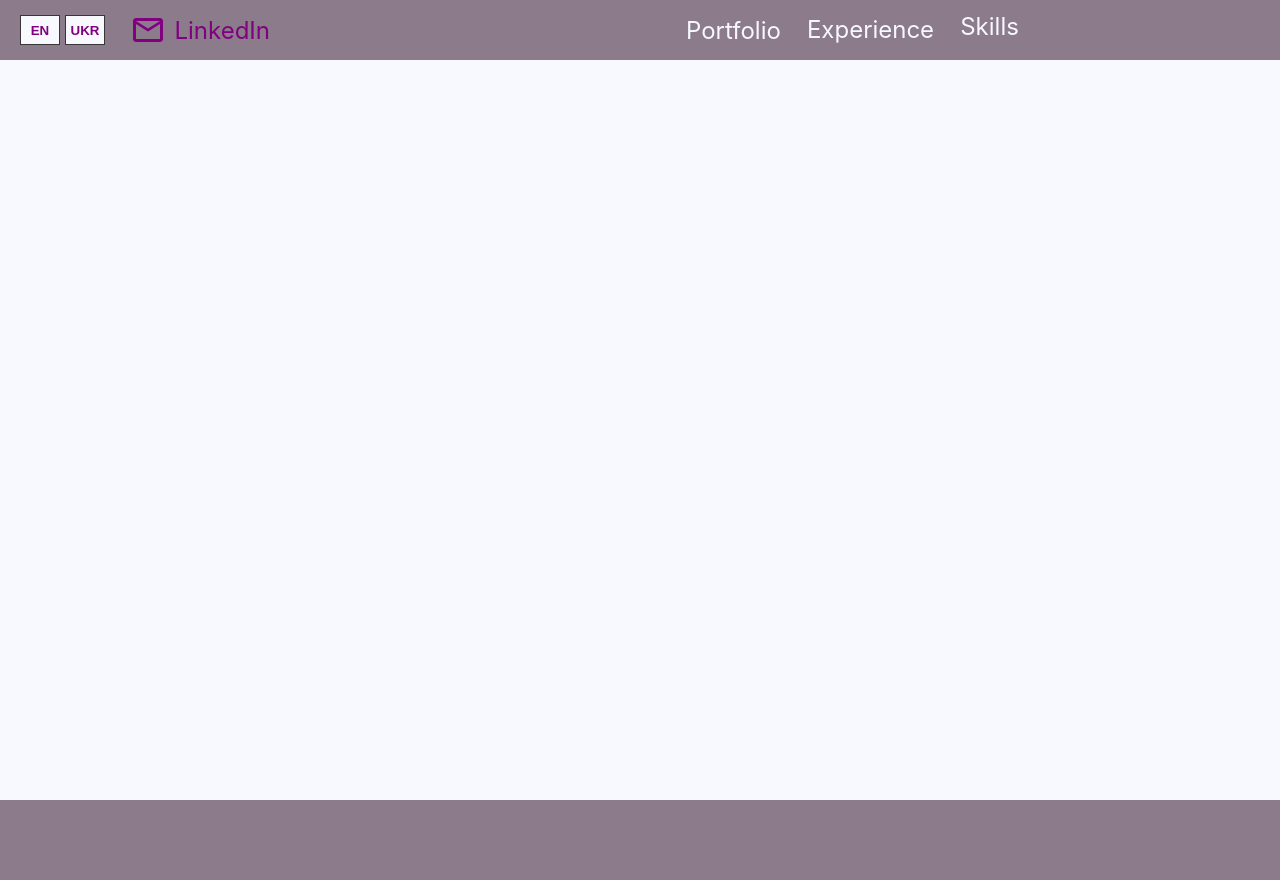
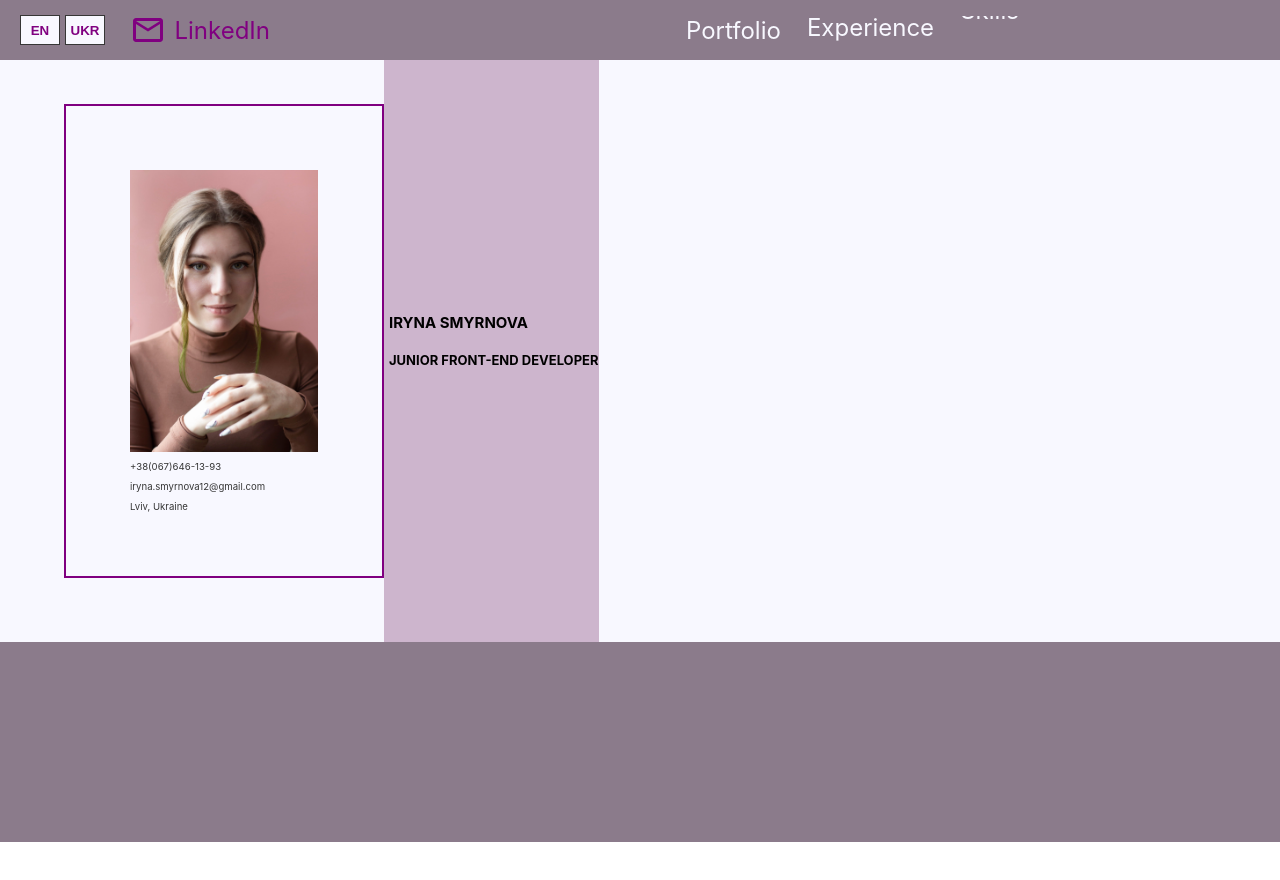
Before and after one commit to smyrnova-iryna/portfolio, a React (Create React App) app in the folder portfolio-website/: page / in a window 1280 px wide. Shown: the top 880 px of the page. After the commit the page ends 842 px from the top, so only its background shows below. Built offline with nearby package versions, Linux system fonts and the light colour scheme.

Commit message:
Add About section

```diff
--- a/portfolio-website/src/App.css
+++ b/portfolio-website/src/App.css
@@ -54,6 +54,7 @@
   --main-page-color: #F8F8FF;
   --first-details-color: purple;
   --second-details-color: violet;
+  --third-details-color: #CDB5CD
 }
 
 /* Header styles///////////////////////////////////////////////////////////////////////////////////////////////////// */
@@ -221,19 +222,72 @@
 
 /* Nav styles//////////////////////////////////////////////////////////////////////////////////////////////////////// */
 
+/* Main section styles/////////////////////////////////////////////////////////////////////////////////////////////// */
+
 .Main-Section {
   width: 100%;
   background-color: var(--main-page-color);
 }
 
+/* Main section styles/////////////////////////////////////////////////////////////////////////////////////////////// */
+
+/* About section styles/////////////////////////////////////////////////////////////////////////////////////////////// */
+
 .About {
-  height: 100vh;
   padding-top: 40px;
-  /* background-color: pink; */
+
+  /* flex-direction: column; */
 }
+
+.About-Top-Container {
+  display: flex;
+  min-height: 50vh;
+}
+
+.About-Sidebar {
+  /* background-color: var(--second-dark-color); */
+  width: 320px;
+  /* height: 300px; */
+  /* height: 40%; */
+  margin: 5% 0 5% 5%;
+  padding: 5%;
+  border: 2px solid var(--first-details-color);
+  display: flex;
+  flex-direction: column;
+  gap: 9px
+}
+
+.About-Main-Page {
+  background-color: var(--third-details-color);
+  /* height: 315px; */
+  display: flex;
+  flex-direction: column;
+  justify-content: center;
+  gap: 20px;
+  padding-left: 5px;
+}
+
+.About-Name {
+  font-size: 15px;
+}
+
+.About-Position {
+  font-size: 13px;
+  overflow-wrap: wrap;
+}
+
+
+.About-Sidebar-Text {
+  font-size: 60%;
+  font-weight: 200%;
+  text-decoration: none;
+  color: var(--second-dark-color)
+}
+
+/* About section styles/////////////////////////////////////////////////////////////////////////////////////////////// */
 
 .Footer {
   width: 100%;
-  background-color: var(--main-dark-color);;
+  background-color: var(--main-dark-color);
   height: 200px;
 }
--- a/portfolio-website/src/App.js
+++ b/portfolio-website/src/App.js
@@ -60,6 +60,12 @@ function App() {
         y: -50,
         ease: "bounce.out",
         stagger: 0.5
+      });
+
+      gsap.from(".About-Sidebar",
+      {
+        duration: 1,
+        x: -500,
       });
 
     }, comp);
@@ -133,7 +139,18 @@ function App() {
         </nav>
       <section className="Main-Section">
         <article className="About">
-
+          <div className="About-Top-Container">
+              <div className="About-Sidebar">
+                <img src={require('./data/img/app-photo.jpg')} alt="Foto"></img>
+                <a className='About-Sidebar-Text' href={currentData.mainSection.about.phoneNumber}>{currentData.mainSection.about.phoneNumberTitle}</a>
+                <a className='About-Sidebar-Text' href={`mailto:${currentData.header.email}`}>{currentData.header.email}</a>
+                <p className='About-Sidebar-Text'>{currentData.mainSection.about.location}</p>
+              </div>
+              <div className="About-Main-Page">
+                <h2 className='About-Name'>{currentData.mainSection.about.name}</h2>
+                <h1 className='About-Position'>{currentData.mainSection.about.position}</h1>
+              </div>
+          </div>
 
         </article>
       </section>
--- a/portfolio-website/src/data/dataEn.js
+++ b/portfolio-website/src/data/dataEn.js
@@ -9,7 +9,17 @@ const dataEn = {
     },
     mainSection: {
         about: {
-
+            name: "IRYNA SMYRNOVA",
+            position: "JUNIOR FRONT-END DEVELOPER",
+            description: `I  have practical experience of implementing projects on React according
+            to the principles of responsive web design. I have confirmation of main
+            hard skills (React, JavaScript, CSS, HTML) on my LinkedIn profile according
+            to the results of relevant tests. Since February 2023 I have been
+            developing corporate website of the Lithuanian company UAB
+            «FerroMetals».`,
+            phoneNumber: "tel:+380676461393",
+            phoneNumberTitle: "+38(067)646-13-93",
+            location: "Lviv, Ukraine"
         }
     },
     footer: {}
```
